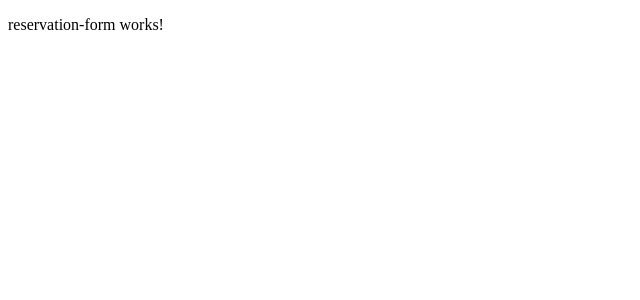
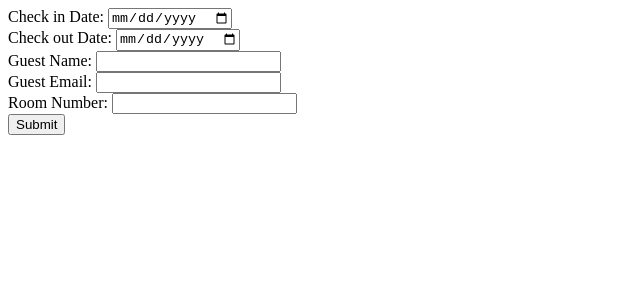
Before and after one commit to hfang821/hotel_management_app, an Angular app: page /new in a window 1280 px wide. Shown: the top 300 px of the page, without its empty margins (0-640 px from the left). Built offline with nearby package versions, Linux system fonts and the light colour scheme.

Commit message:
add form validation from angular/forms

```diff
--- a/src/app/reservation-form/reservation-form.component.html
+++ b/src/app/reservation-form/reservation-form.component.html
@@ -1 +1,29 @@
-<p>reservation-form works!</p>
+<!-- [formGroup] Directive: It is used to bind a FormGroup instance to a DOM element. -->
+<form [formGroup]="reservationForm" (ngSubmit)="onSubmit()">
+    <div>
+        <label>Check in Date: </label>
+        <input type="date" formControlName="checkInDate">
+    </div>
+
+    <div>
+        <label>Check out Date: </label>
+        <input type="date" formControlName="checkOutDate">
+    </div>
+
+    <div>
+        <label>Guest Name: </label>
+        <input type="text" formControlName="guestName">
+    </div>
+
+    <div>
+        <label>Guest Email: </label>
+        <input type="email" formControlName="guestEmail">
+    </div>
+
+    <div>
+        <label>Room Number: </label>
+        <input type="number" formControlName="roomNumber">
+    </div>
+
+    <button type="submit">Submit</button>
+</form>
--- a/src/app/reservation-form/reservation-form.component.ts
+++ b/src/app/reservation-form/reservation-form.component.ts
@@ -1,10 +1,33 @@
-import { Component } from '@angular/core';
+import { Component, OnInit } from '@angular/core';
+import { FormBuilder, FormGroup, Validators } from '@angular/forms';
 
 @Component({
   selector: 'app-reservation-form',
   templateUrl: './reservation-form.component.html',
   styleUrls: ['./reservation-form.component.css']
 })
-export class ReservationFormComponent {
+export class ReservationFormComponent implements OnInit {
+  reservationForm: FormGroup = new FormGroup({});
 
+  // The constructor is setting up the FormBuilder service so that it can be used to create and manage form controls within the component.
+  constructor(private formBuilder: FormBuilder){
+
+  }
+
+  ngOnInit(): void {
+    this.reservationForm = this.formBuilder.group({
+      checkInDate: ['', Validators.required],
+      checkOutDate: ['', Validators.required],
+      guestName: ['', Validators.required],
+      guestEmail: ['', [Validators.required, Validators.email]],
+      roomNumber: ['', Validators.required],
+    });
+  }
+
+  onSubmit(){
+    if(this.reservationForm.valid){
+      console.log("valid")
+      console.log(this)
+    }
+  }
 }
```
Also changed, not shown: src/app/reservation/reservation.module.ts (+4 -3 lines).
